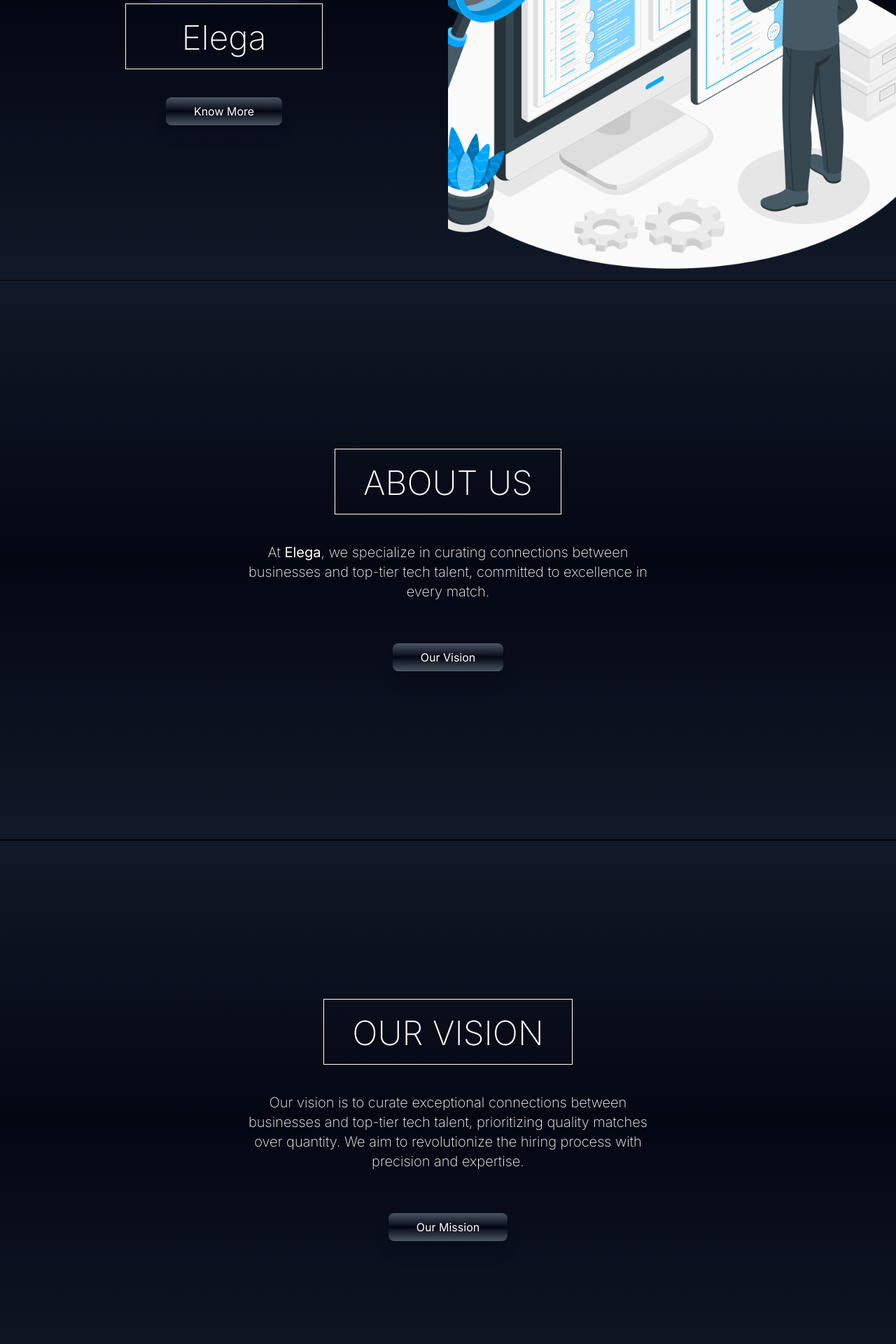
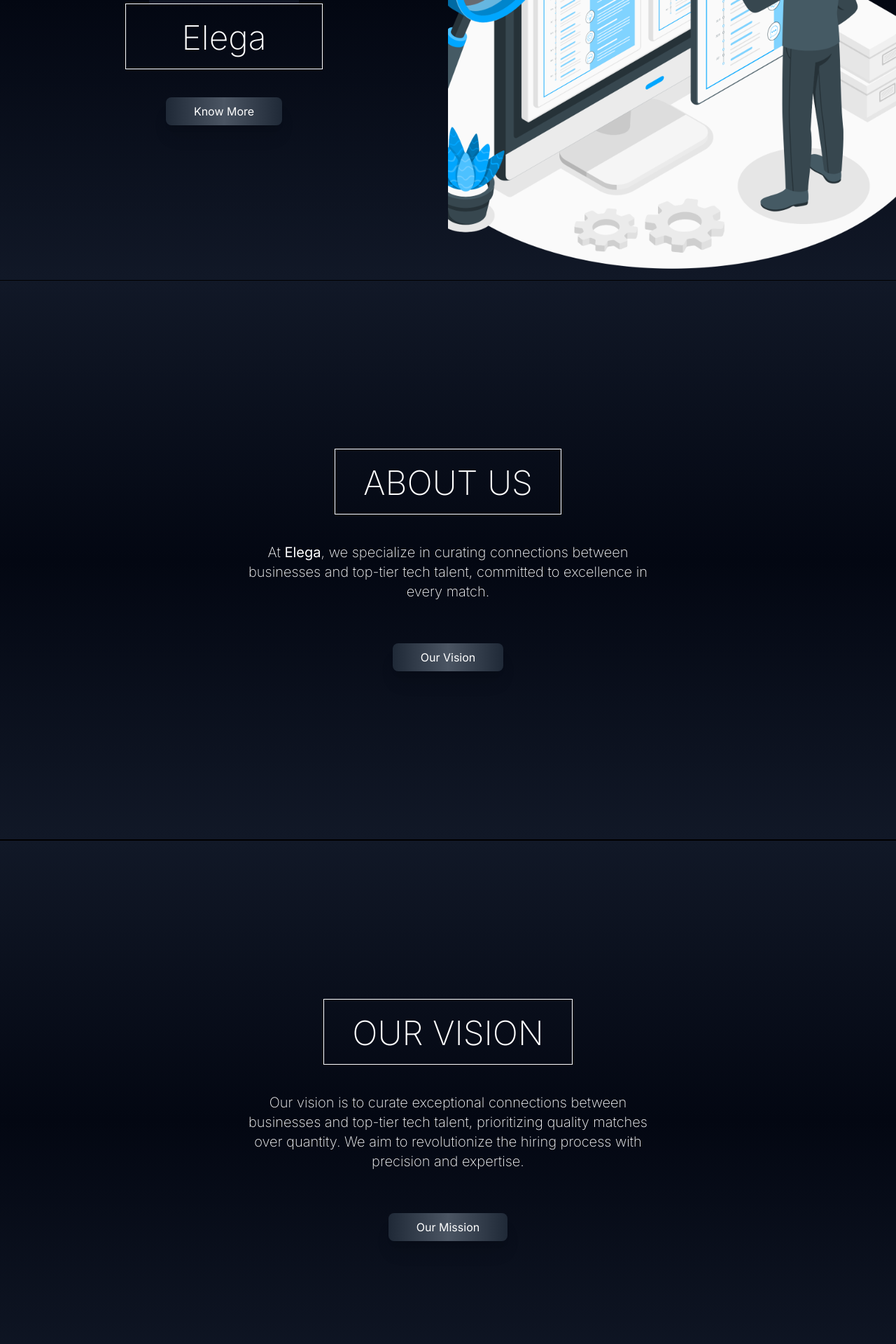
Before and after one commit to Mudit18/elega, a Next.js app: page / in a window 1280 px wide. Shown: the part 400-2320 px from the top of the page at 70% size. Built offline with nearby package versions, Linux system fonts and the light colour scheme.

Commit message:
Replaced the ugly gradient button with silver button

```diff
--- a/src/app/page.js
+++ b/src/app/page.js
@@ -32,7 +32,7 @@ export default function Home() {
             <div className='text-lg mt-10 pb-2 pl-5 pr-5 pt-2 bg-gradient-to-b from-gray-900 via-gray-950 to-gray-900  text-white font-extralight'>Elevating Tech Hiring</div>
             <div className='text-5xl pt-6 pb-5 pl-20 pr-20 font-extralight border border-white text-white'>Elega</div>
             <Link href="#about">
-              <button className='mt-10 pt-2 pb-2 pl-10 pr-10 shadow-xl bg-gradient-to-b from-gray-600 via-gray-950 to-gray-600 text-white rounded-lg'>Know More</button>
+              <button className='mt-10 pt-2 pb-2 pl-10 pr-10 shadow-xl bg-gradient-to-r from-gray-800 via-gray-600 to-gray-800 text-white rounded-lg'>Know More</button>
             </Link>
           </div>
           <div className='hidden md:block flex w-full md:w-1/2 h-screen relative'>
@@ -57,7 +57,7 @@ export default function Home() {
             <div className='text-lg md:text-5xl pt-2 pb-2 md:pt-6 md:pb-5 pl-10 pr-10 md:font-extralight border border-white text-white '>ABOUT US</div>
             <div className='text-center text-sm md:text-xl pt-10 pb-5 pl-5 pr-5 w-full md:w-1/2 font-extralight text-white'>At <b>Elega</b>, we specialize in curating connections between businesses and top-tier tech talent, committed to excellence in every match.</div>
             <Link href="#vision">
-              <button className='mt-10 pt-2 pb-2 pl-10 pr-10 shadow-xl bg-gradient-to-b from-gray-600 via-gray-950 to-gray-600 text-white rounded-lg'>Our Vision</button>
+              <button className='mt-10 pt-2 pb-2 pl-10 pr-10 shadow-xl bg-gradient-to-r from-gray-800 via-gray-600 to-gray-800 text-white rounded-lg'>Our Vision</button>
             </Link>
           </div>
         </div>
@@ -73,7 +73,7 @@ export default function Home() {
             <div className='text-lg md:text-5xl pt-2 pb-2 md:pt-6 md:pb-5 pl-10 pr-10 md:font-extralight border border-white text-white'>OUR VISION</div>
             <div className='text-center text-sm md:text-xl pt-10 pb-5 pl-5 pr-5 w-full md:w-1/2 font-extralight text-white'>Our vision is to curate exceptional connections between businesses and top-tier tech talent, prioritizing quality matches over quantity. We aim to revolutionize the hiring process with precision and expertise.</div>
             <Link href="#mission">
-              <button className='mt-10 pt-2 pb-2 pl-10 pr-10 shadow-xl bg-gradient-to-b from-gray-600 via-gray-950 to-gray-600 text-white rounded-lg'>Our Mission</button>
+              <button className='mt-10 pt-2 pb-2 pl-10 pr-10 shadow-xl bg-gradient-to-r from-gray-800 via-gray-600 to-gray-800 text-white rounded-lg'>Our Mission</button>
             </Link>
           </div>
         </div>
@@ -89,7 +89,7 @@ export default function Home() {
             <div className='text-lg md:text-5xl pt-2 pb-2 md:pt-6 md:pb-5 pl-10 pr-10 md:font-extralight border border-white text-white'>OUR MISSION</div>
             <div className='text-center text-sm md:text-xl pt-10 pb-5 pl-5 pr-5 w-full md:w-1/2 font-extralight text-white'>Elega strives to become the trusted cornerstone of tech talent acquisition. Renowned for our unwavering commitment to excellence, innovative methodologies, and transformative impact on the future of recruitment.</div>
             <Link href="#problem">
-              <button className='mt-10 pt-2 pb-2 pl-10 pr-10 shadow-xl bg-gradient-to-b from-gray-600 via-gray-950 to-gray-600 text-white rounded-lg'>Why Us?</button>
+              <button className='mt-10 pt-2 pb-2 pl-10 pr-10 shadow-xl bg-gradient-to-r from-gray-800 via-gray-600 to-gray-800 text-white rounded-lg'>Why Us?</button>
             </Link>
           </div>
         </div>
@@ -107,7 +107,7 @@ export default function Home() {
             <div className='text-center text-sm md:text-xl pt-3 pb-2 pl-3 pr-3 w-full md:w-1/2 font-extralight text-white'>Traditional recruitment agencies flood clients with quantity over quality.</div>
             <div className='text-center text-sm md:text-xl pt-1 pb-5 pl-3 pr-3 w-full md:w-1/2 font-extralight text-white'>Companies waste valuable engineering bandwidth sifting through numerous unqualified candidates.</div>
             <Link href="#solution">
-              <button className='mt-2 md:mt-10 pt-2 pb-2 pl-10 pr-10 shadow-xl bg-gradient-to-b from-gray-600 via-gray-950 to-gray-600 text-white rounded-lg'>Solution</button>
+              <button className='mt-2 md:mt-10 pt-2 pb-2 pl-10 pr-10 shadow-xl bg-gradient-to-r from-gray-800 via-gray-600 to-gray-800 text-white rounded-lg'>Solution</button>
             </Link>
           </div>
         </div>
@@ -125,7 +125,7 @@ export default function Home() {
             <div className='text-center text-sm md:text-xl pt-3 pb-2 pl-3 pr-3 w-full md:w-1/2 font-extralight text-white'>Elega focuses on quality over quantity. Think of us as your tech talent scouts.</div>
             <div className='text-center text-sm md:text-xl pt-1 pb-5 pl-3 pr-3 w-full md:w-1/2 font-extralight text-white'>Every candidate is rigorously vetted and pre-interviewed by our team of top-notch engineers. Clients receive comprehensive report cards for each candidate, saving valuable engineering bandwidth.</div>
             <Link href="#impact">
-              <button className='mt-10 pt-2 pb-2 pl-10 pr-10 shadow-xl bg-gradient-to-b from-gray-600 via-gray-950 to-gray-600 text-white rounded-lg'>What&apos;s the impact?</button>
+              <button className='mt-10 pt-2 pb-2 pl-10 pr-10 shadow-xl bg-gradient-to-r from-gray-800 via-gray-600 to-gray-800 text-white rounded-lg'>What&apos;s the impact?</button>
             </Link>
           </div>
         </div>
@@ -133,7 +133,7 @@ export default function Home() {
           <div className='md:ml-10 w-full md:w-1/2 md:h-screen flex flex-col items-center justify-center'>
             <div className='text-md md:text-4xl pt-1 pb-1 md:pt-3 md:pb-2 pl-10 pr-10 md:font-extralight border border-white text-white'>VALUE WE ADD</div>
             <Link href="#contact">
-              <button className='mt-5 hidden md:block md:mt-10 pt-2 pb-2 pl-10 pr-10 shadow-xl bg-gradient-to-b from-gray-600 via-gray-950 to-gray-600 text-white rounded-lg'>Join Us</button>
+              <button className='mt-5 hidden md:block md:mt-10 pt-2 pb-2 pl-10 pr-10 shadow-xl bg-gradient-to-r from-gray-800 via-gray-600 to-gray-800 text-white rounded-lg'>Join Us</button>
             </Link>
           </div>
           <div className='flex pl-3 pr-3 mt-0 md:pl-0 md:pr-0 flex-col md:h-screen w-full md:w-3/4 justify-center items-center'>
@@ -183,14 +183,14 @@ export default function Home() {
               </div>
             </div>
             <Link href="#contact">
-              <button className='md:hidden mt-3 pt-2 pb-2 pl-10 pr-10 shadow-xl bg-gradient-to-b from-gray-600 via-gray-950 to-gray-600 text-white rounded-lg'>Join Us</button>
+              <button className='md:hidden mt-3 pt-2 pb-2 pl-10 pr-10 shadow-xl bg-gradient-to-r from-gray-800 via-gray-600 to-gray-800 text-white rounded-lg'>Join Us</button>
             </Link>
           </div>
         </div>
         <div id='contact' className='flex flex-col bg-gradient-to-b from-gray-900 via-gray-950 to-gray-900 border-y border-black h-screen w-full justify-center items-center'>
           <div className='text-lg md:text-4xl pt-2 md:pt-6 pb-2 md:pb-5 pl-10 pr-10 md:font-extralight border border-white text-white'>JOIN US</div>
           <a target="_blank" rel="noopener noreferrer" href="https://forms.gle/fYN7bn3TsMzzbccS9">
-            <div className='flex justify-center w-64 mt-10 pt-3 pb-3 pl-2 pr-2 shadow-xl bg-gradient-to-b from-gray-600 via-gray-950 to-gray-600 text-white rounded-lg'>
+            <div className='flex justify-center w-64 mt-10 pt-3 pb-3 pl-2 pr-2 shadow-xl bg-gradient-to-r from-gray-800 via-gray-600 to-gray-800 text-white rounded-lg'>
               <span>Sign Up</span>
             </div>
           </a>
@@ -215,7 +215,7 @@ export default function Home() {
             </a>
           </div>
         </div>
-        <div className='bg-gradient-to-b from-gray-900 via-gray-950 to-gray-900 flex justify-center items-center text-sm pt-3 pb-3 font-extralight text-white'>Copyright © 2024 Elega - All Rights Reserved.</div>
+        <div className='bg-gray-950 flex justify-center items-center text-sm pt-3 pb-3 font-extralight text-white'>Copyright © 2024 Elega - All Rights Reserved.</div>
       </main>
     </div>
   );
```
Also changed, not shown: 3 other files (tests, documents, lock files or other folders).
